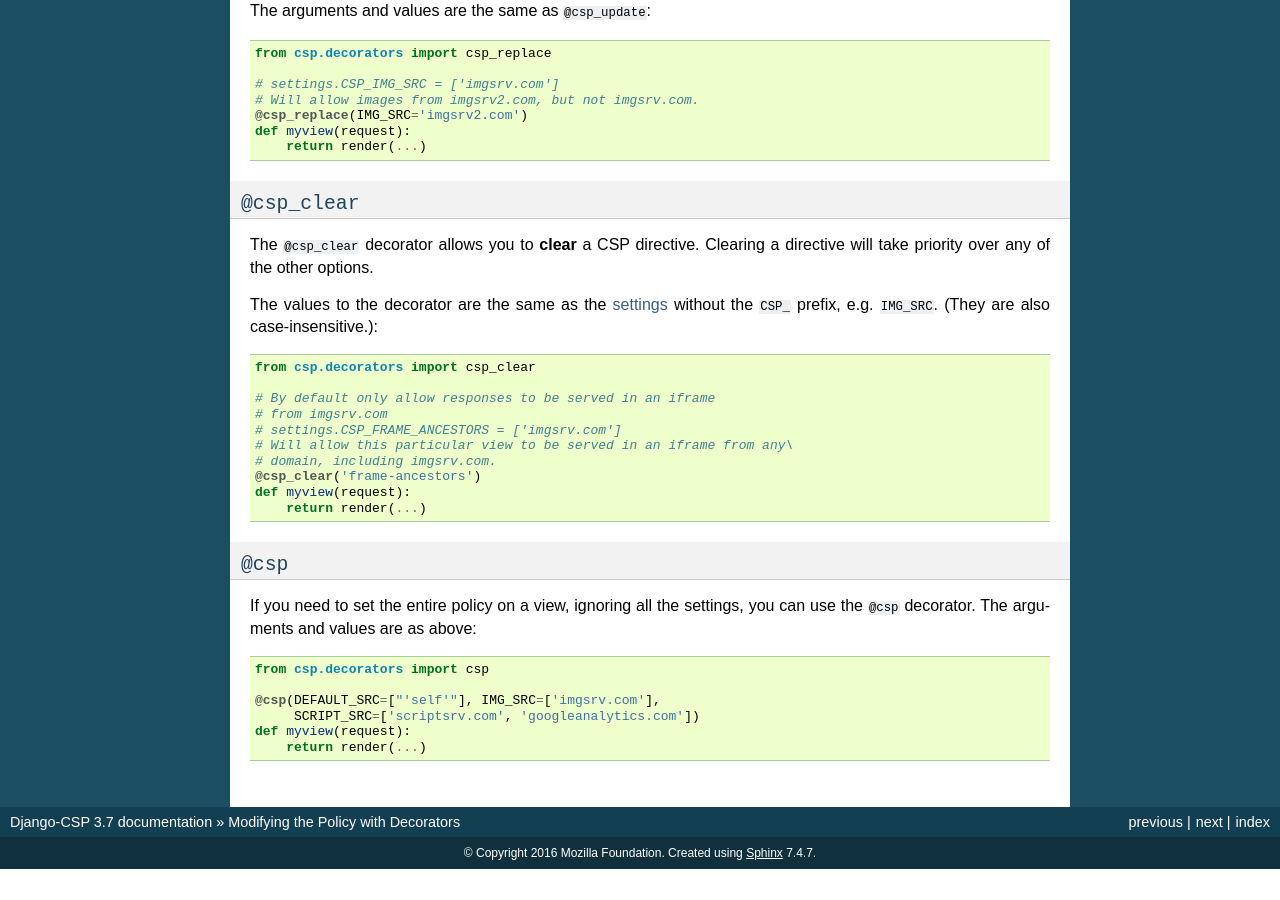
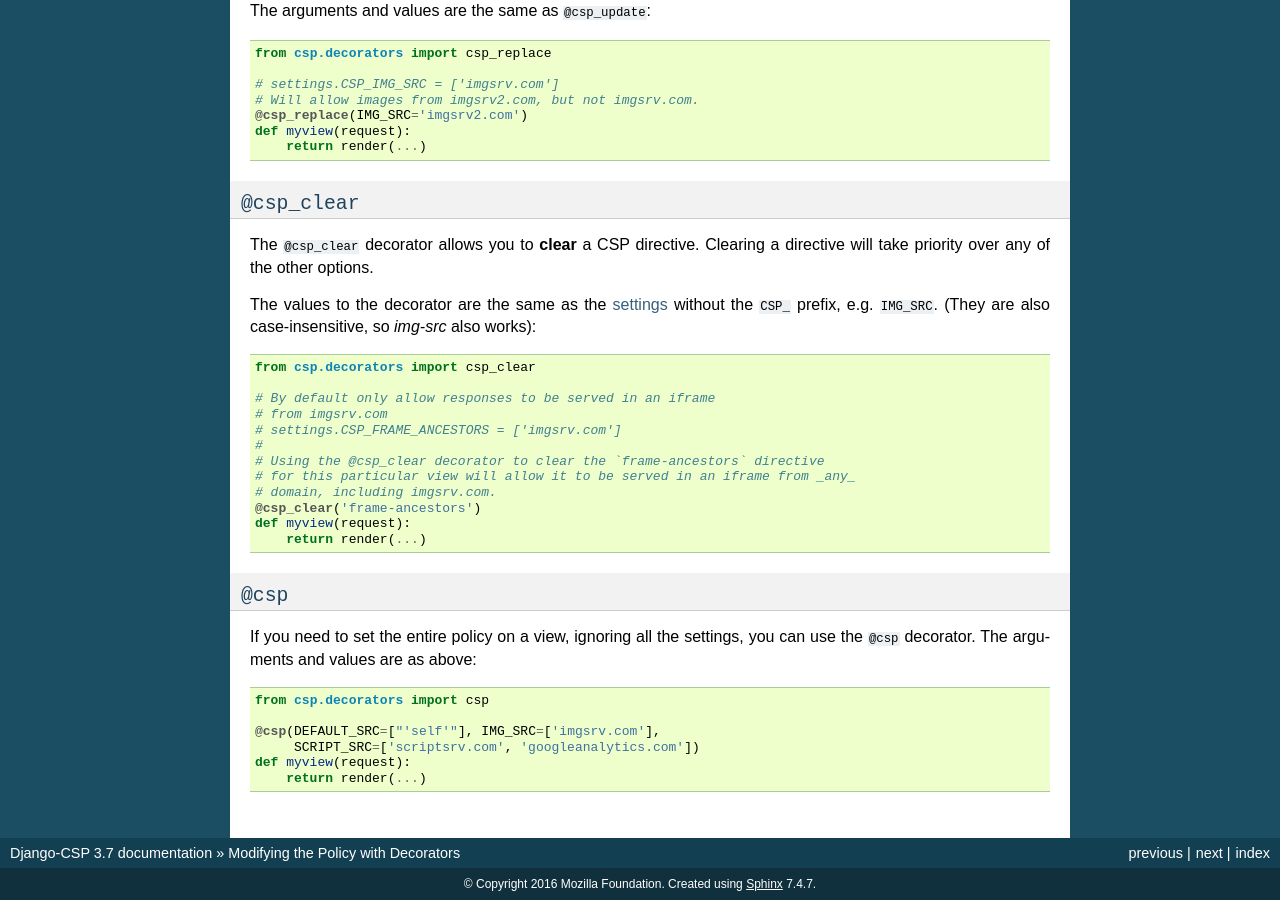
Before and after one commit to mozilla/django-csp, a Sphinx documentation site: the page built from docs/decorators.rst, in a window 1280 px wide and 900 px high, scrolled down 1073 px. Built offline with Sphinx 7.4.7, drawn with Linux system fonts in a browser that asks for light colours; before the commit the page ends 1942 px from its top, so only the background shows below that.

Commit message:
Update docs per stevejalim's review
Co-authored-by: Steve Jalim <stevejalim@mozilla.com>

```diff
--- a/docs/decorators.rst
+++ b/docs/decorators.rst
@@ -90,14 +90,16 @@ a directive will take priority over any of the other options.
 
 The values to the decorator are the same as the :ref:`settings
 <configuration-chapter>` without the ``CSP_`` prefix, e.g. ``IMG_SRC``.
-(They are also case-insensitive.)::
+(They are also case-insensitive, so `img-src` also works)::
 
     from csp.decorators import csp_clear
 
     # By default only allow responses to be served in an iframe
     # from imgsrv.com
     # settings.CSP_FRAME_ANCESTORS = ['imgsrv.com']
-    # Will allow this particular view to be served in an iframe from any\
+    #
+    # Using the @csp_clear decorator to clear the `frame-ancestors` directive
+    # for this particular view will allow it to be served in an iframe from _any_
     # domain, including imgsrv.com.
     @csp_clear('frame-ancestors')
     def myview(request):
```
